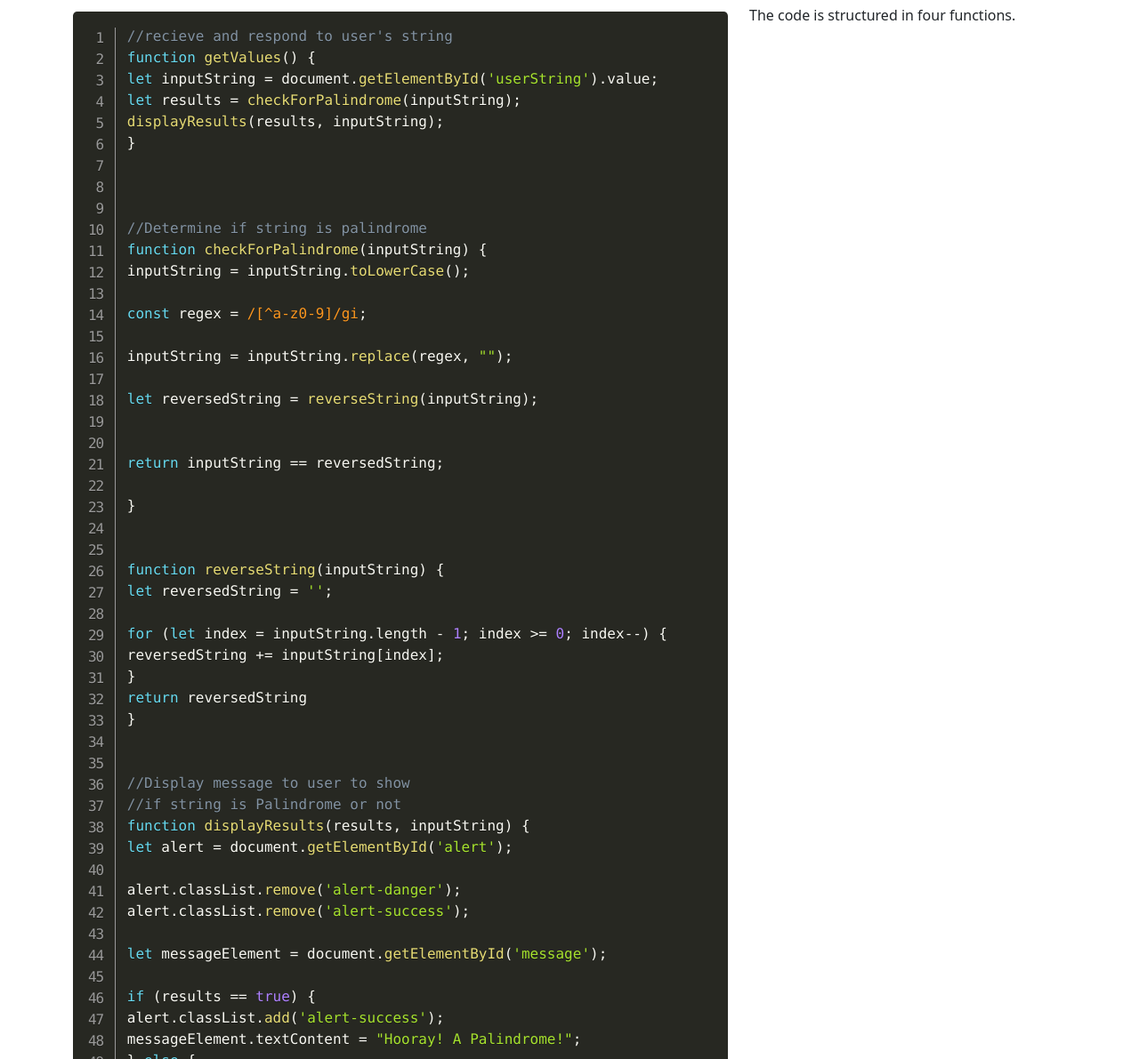
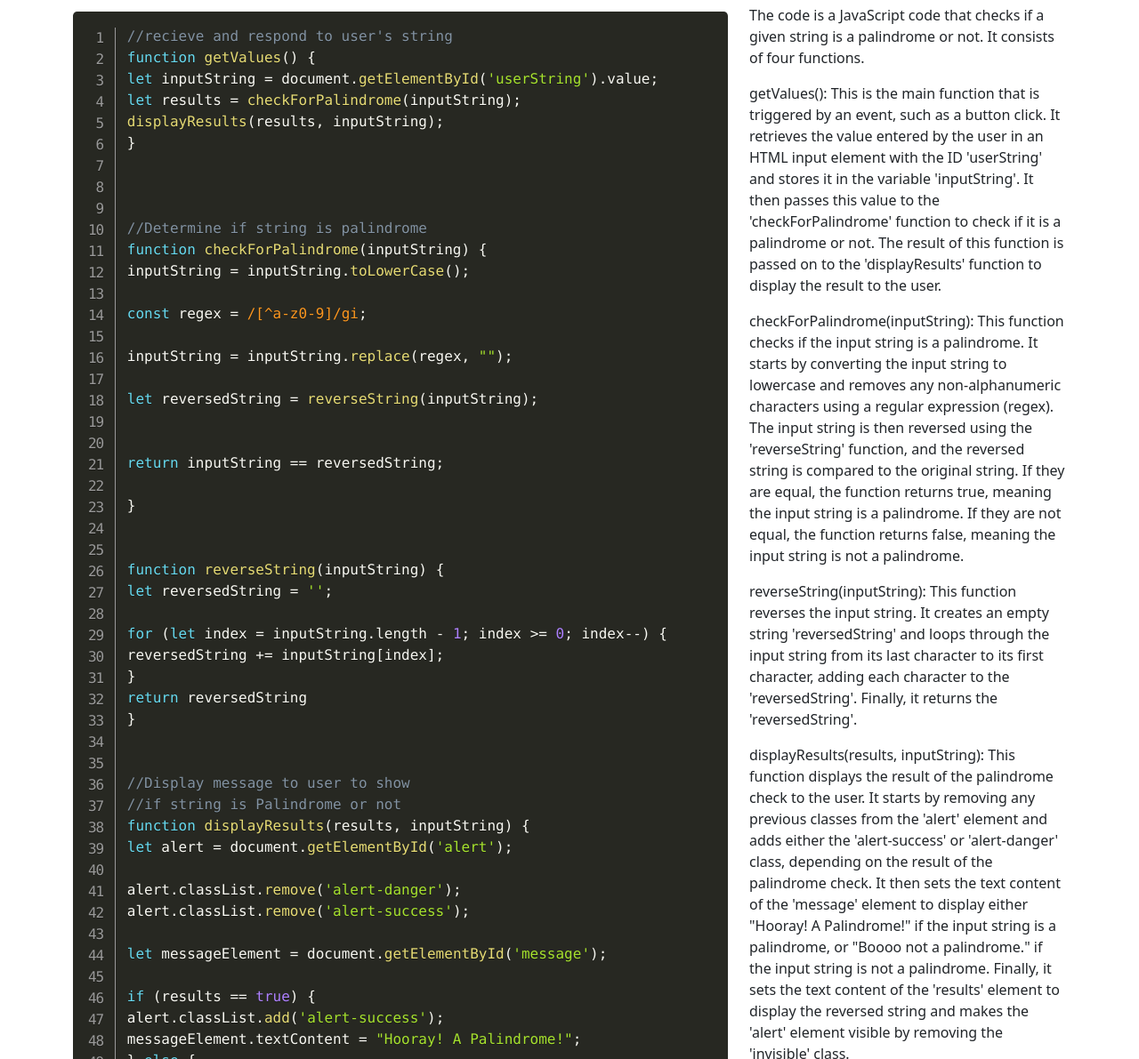
Before and after one commit to Japple97/JAPalindrome, a plain HTML site: page code.html in a window 1280 px wide. Shown: the part 109-1300 px from the top of the page at 89% size. Drawn offline with nearby package versions, Linux system fonts and the light colour scheme.

Commit message:
Code writeup published

```diff
--- a/code.html
+++ b/code.html
@@ -52,11 +52,9 @@
                             <a class="nav-link active" href="/code.html">The Code</a>
                         </li>
                         <li class="nav-item">
-                            <!--CHANGE THIS BEFORE PUBLISHING-->
                             <a class="nav-link" href="https://github.com/Japple97/JAPalindrome">The Repo</a>
                         </li>
                         <li class="nav-item">
-                            <!--LINK PORTFOLIO-->
                             <a class="nav-link" href="https://ja-cf-portfolio.netlify.app/">About</a>
                         </li>
                         <li class="nav-item">
@@ -140,7 +138,40 @@
             </div>
             <!--Code Description-->
             <div class="col-12 col-lg-4">
-                <p>The code is structured in four functions.</p>
+                <p>The code is a JavaScript code that checks if a given string is a palindrome or not. It consists of
+                    four functions.</p>
+                <p>getValues(): This is the main function that is triggered by an event, such as a button click. It
+                    retrieves the value
+                    entered by the user in an HTML input element with the ID 'userString' and stores it in the variable
+                    'inputString'. It
+                    then passes this value to the 'checkForPalindrome' function to check if it is a palindrome or not.
+                    The result of this
+                    function is passed on to the 'displayResults' function to display the result to the user.</p>
+                <p>checkForPalindrome(inputString): This function checks if the input string is a palindrome. It starts
+                    by converting the
+                    input string to lowercase and removes any non-alphanumeric characters using a regular expression
+                    (regex). The input
+                    string is then reversed using the 'reverseString' function, and the reversed string is compared to
+                    the original string.
+                    If they are equal, the function returns true, meaning the input string is a palindrome. If they are
+                    not equal, the
+                    function returns false, meaning the input string is not a palindrome.</p>
+                <p>reverseString(inputString): This function reverses the input string. It creates an empty string
+                    'reversedString' and
+                    loops through the input string from its last character to its first character, adding each character
+                    to the
+                    'reversedString'. Finally, it returns the 'reversedString'.</p>
+                <p>displayResults(results, inputString): This function displays the result of the palindrome check to
+                    the user. It starts
+                    by removing any previous classes from the 'alert' element and adds either the 'alert-success' or
+                    'alert-danger' class,
+                    depending on the result of the palindrome check. It then sets the text content of the 'message'
+                    element to display
+                    either "Hooray! A Palindrome!" if the input string is a palindrome, or "Boooo not a palindrome." if
+                    the input string is
+                    not a palindrome. Finally, it sets the text content of the 'results' element to display the reversed
+                    string and makes
+                    the 'alert' element visible by removing the 'invisible' class.</p>
             </div>
         </div>
     </main>
```
